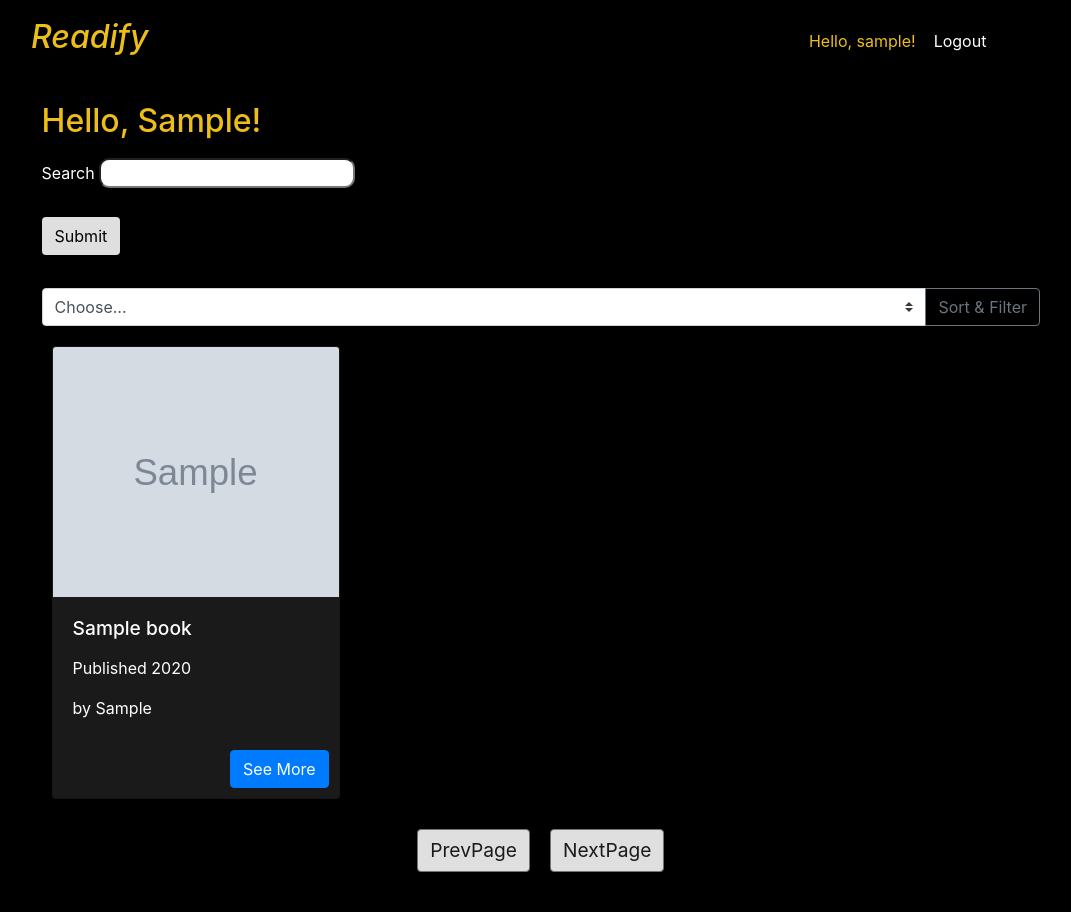
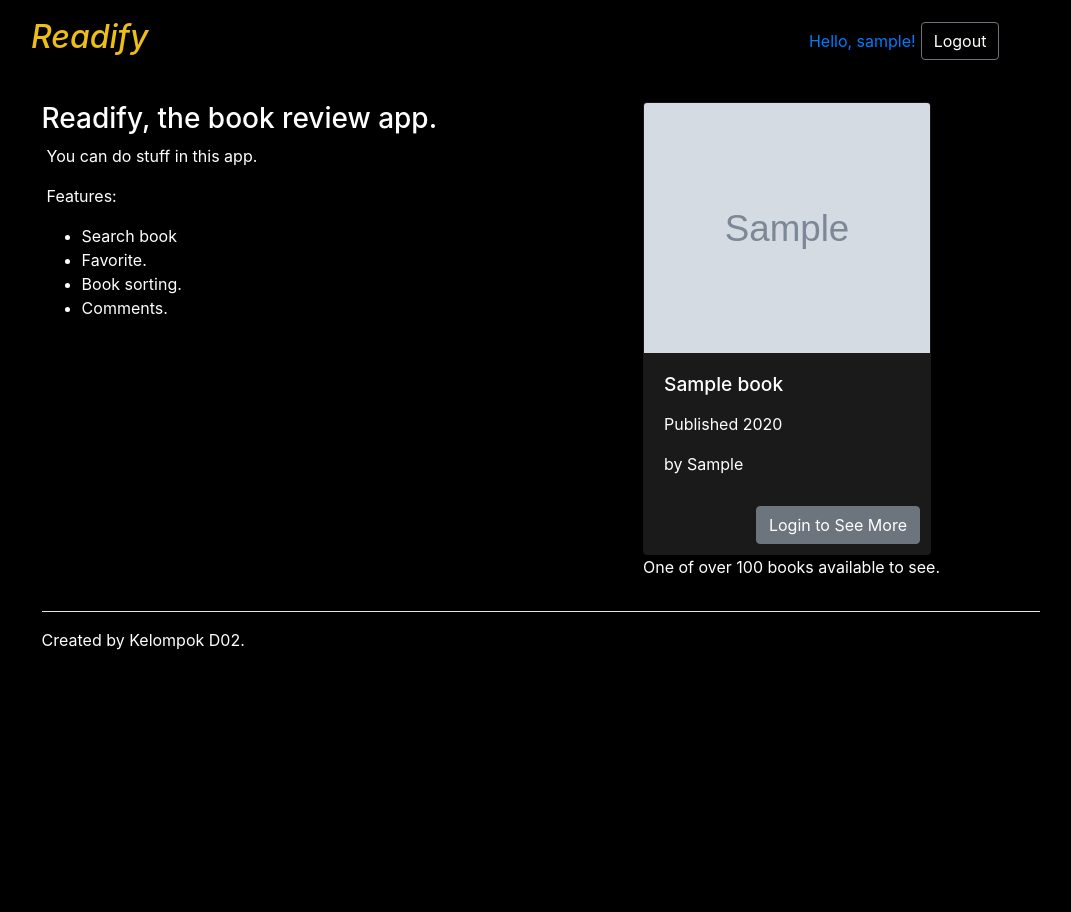
Before and after one commit to KelompokD02PBP/ProyekTS, a Django app: page / in a window 1280 px wide. Shown: the whole page, without its empty margins (112-1183 px from the left). After the commit the page ends 650 px from the top, so only its background shows below. Run offline with Django 4.2, Linux system fonts and the light colour scheme; a user stored in the database is signed in; tables that the repository leaves empty hold one stand-in row (values such as "Sample post"); grey boxes marked "Sample" are stand-in pictures; parts of the project's set-up code (start-up, migrations or seed data) failed here and were passed over; some libraries are stand-ins or nearby versions.

Commit message:
landing page + default profile

```diff
--- a/main/urls.py
+++ b/main/urls.py
@@ -4,7 +4,7 @@ from main.views import *
 app_name = 'main'
 
 urlpatterns = [
-    path('', show_main, name='show_main'),
+    path('', show_landing, name='show_landing'),
     path('<int:page_num>/', show_main_page, name='show_main_page'),
     path('search/<int:page_num>/', show_main_search, name='show_main_search'),
     path('register/', register, name="register"),
@@ -13,6 +13,7 @@ urlpatterns = [
     path('book/<int:id>/', book_review , name="book_review"),
     # path('my-profile/', show_self_profile , name="my_profile"),
     path('profile/<int:user_id>', show_profile , name="profile"),
+
     path('add-like/', add_like_ajax , name="add_like_ajax"),
     path('see-like/', see_like_ajax , name="see_like_ajax"),
     path('like-dislike/', like_dislike_ajax , name="like_dislike"),
@@ -20,5 +21,6 @@ urlpatterns = [
     path('get-username/',get_username , name="get_username"),
     path('sort_books_search/<int:page_num>/<str:order_by>/',sort_books_ajax_search,name="sort_books_search"),
     path('ajax/<int:page_num>/',sort_main_ajax,name="sort_main_ajax"),
-    path('ajaxsearch/<int:page_num>/',sort_main_ajax_search,name="sort_main_ajax_search")
+    path('ajaxsearch/<int:page_num>/',sort_main_ajax_search,name="sort_main_ajax_search"),
+    path('randombookapi/', get_random_book_ajax, name="get_random_book_ajax")
 ]
--- a/main/views.py
+++ b/main/views.py
@@ -25,6 +25,13 @@ from PIL import Image
 Image.MAX_IMAGE_PIXELS = 1000000
 
 from re import match
+from random import choice
+
+def show_landing(request):
+    context = {
+        "book": choice(Book.objects.all())
+    }
+    return render(request, "landing.html", context)
 
 def show_main(request):
     context = {}
@@ -76,13 +83,12 @@ def show_main_page(request, page_num):
 
     return render(request, "main.html", context)
 
+
 '''
 Show main jika search
 '''
 books_last_searched=[] #simpen search sebelumnya biar bisa next/prior page dengan cepat
 last_searched="" #simpen kata yang di search terakhir
-
-
 def show_main_search(request, page_num):
     global books_last_searched
     global last_searched
@@ -128,6 +134,8 @@ def show_main_search(request, page_num):
     #
     return render(request, "main.html", context)
 
+
+
 def register(request):
     user_form = UserCreationForm()
     profile_form = ProfileUserForm()
@@ -145,7 +153,6 @@ def register(request):
 
     context = {'user_form':user_form, 'profile_form':profile_form}
     return render(request, 'register.html', context)
-
 
 def login_user(request):
     if request.method == 'POST':
@@ -165,7 +172,7 @@ def login_user(request):
 
 def logout_user(request):
     logout(request)
-    response = HttpResponseRedirect(reverse('main:show_main'))
+    response = HttpResponseRedirect(reverse('main:show_landing'))
     response.delete_cookie('last_login')
     return response
 
@@ -262,11 +269,15 @@ def show_profile(request, user_id):
     profile = ProfileUser.objects.get(user__pk=user_id)
     books_you_like = Like.objects.filter(user__pk=user_id)
     print("books", profile.user.username ,"person like like", books_you_like)
-    context = {"profile":profile}
-    context['name']=request.user.username
-    context['books_you_like']=books_you_like
-    context['self_profile']=request.user==profile.user
-    context['user_id']=user_id
+
+    context = {
+        "profile": profile,
+        "name": request.user.username,
+        "books_you_like": books_you_like,
+        "self_profile": request.user==profile.user,
+        "user_id": user_id,
+    }
+
     print(context['self_profile'])
 
     return render(request, "profile.html", context)
@@ -306,7 +317,7 @@ def see_like_ajax(request):
         likes = Like.objects.filter(book=book)
         # print("likes", type(likes))
 
-        return HttpResponse(serializers.serialize('json',likes))
+        return HttpResponse(serializers.serialize('json',likes), content_type="application/json")
     return HttpResponseNotFound()
 
 #Function untuk mengetahui apakah user dalam kondisi like atau tidak terhadap buku
@@ -318,7 +329,7 @@ def like_dislike_ajax(request):
         book = Book.objects.get(pk=id)
         likes = Like.objects.filter(book=book, user = request.user)
 
-        return HttpResponse(serializers.serialize('json',likes))
+        return HttpResponse(serializers.serialize('json',likes), content_type="application/json")
     return HttpResponseNotFound()
 
 @csrf_exempt
@@ -339,7 +350,7 @@ def update_profile(request):
 
         #Jika username taken by another person
         if(len(already_exist)!=0 and already_exist[0].pk != profile.pk):
-            messages.info(request, 'Sorry, username taken')
+            messages.info(request, 'Username taken')
             return HttpResponse(serializers.serialize('json',[profile]), content_type="application/json")
 
         #Jika bukan email
@@ -366,7 +377,7 @@ def update_profile(request):
         profile.save()
 
         print(profile)
-        return HttpResponse(serializers.serialize('json',[profile]))
+        return HttpResponse(serializers.serialize('json',[profile]), content_type="application/json")
     return HttpResponseNotFound()
 
 @csrf_exempt
@@ -374,16 +385,16 @@ def get_username(request):
     id = request.POST.get("id")
     print("id in getusername",id)
     user = User.objects.filter(pk=id)
-    return HttpResponse(serializers.serialize('json',user))
+    return HttpResponse(serializers.serialize('json',user), content_type="application/json")
 
 def sort_books_ajax(request,page_num,order_by):
     sorted_books = get_katalog(page_num,order_by)
-    return HttpResponse(serializers.serialize('json',sorted_books))
+    return HttpResponse(serializers.serialize('json',sorted_books), content_type="application/json")
 
 @csrf_exempt
 def sort_books_ajax_search(request,page_num,order_by):
     sorted_books = search_katalog(last_searched, page_num,order_by)
-    return HttpResponse(serializers.serialize('json',sorted_books))
+    return HttpResponse(serializers.serialize('json',sorted_books), content_type="application/json")
 
 @csrf_exempt
 def sort_main_ajax(request,page_num):
@@ -409,7 +420,7 @@ def sort_main_ajax(request,page_num):
 
     sorted_books = get_katalog(page_num,order_by)
 
-    return HttpResponse(serializers.serialize('json',sorted_books))
+    return HttpResponse(serializers.serialize('json',sorted_books), content_type="application/json")
 
 @csrf_exempt
 def sort_main_ajax_search(request,page_num):
@@ -435,4 +446,10 @@ def sort_main_ajax_search(request,page_num):
 
     sorted_books = search_katalog(last_searched, page_num,order_by)
 
-    return HttpResponse(serializers.serialize('json',sorted_books))
+    return HttpResponse(serializers.serialize('json',sorted_books), content_type="application/json")
+
+
+@csrf_exempt
+def get_random_book_ajax(request):
+    book = choice(Book.objects.all())
+    return HttpResponse(serializers.serialize('json',[book]), content_type="application/json")
--- a/templates/base.html
+++ b/templates/base.html
@@ -25,7 +25,11 @@
     <body style="background-color: #000000;">
         <nav class="navbar navbar-expand-lg bg-body-tertiary" style="padding-left: 10%; padding-right: 12%; margin-bottom: 20px;background-color: #000000;">
             <div class="container-fluid">
-                <a href="{% url 'main:show_main_page' 1 %}">
+                {% if request.user.is_authenticated %}
+                    <a href="{% url 'main:show_main_page' 1 %}">
+                {% else %}
+                    <a href="{% url 'main:show_landing' %}">
+                {% endif%}
                 <h1 class="navbar-brand" href="/" style="font-size: xx-large; font-style: oblique;color: #ecbe17">
                     Readify
                 </h1>
@@ -37,18 +41,17 @@
                 <div class="collapse navbar-collapse" id="navbarNav">
 
                 </div>
-                <span class="navbar-text" style="margin-right: 5px;">
+                <span class="navbar-text" style="margin-right: 5px; color: #ecbe17;">
                     {% if request.user.is_authenticated %}
-                        <a style="color: #ecbe17;" href="{% url 'main:profile' user_id=request.user.pk %}">Hello, {{request.user.username}}!</a>
+                        <a href="{% url 'main:profile' user_id=request.user.pk %}">Hello, {{request.user.username}}!</a>
                     {% else %}
                         Hello there, please log in.
                     {% endif%}
                 </span>
                 {% if request.user.is_authenticated %}
                 <a href="{% url 'main:logout' %}">
-                    <button style="color: #ffffff; background-color: #000000;" class="btn" onmouseover="this.style.backgroundColor='#aeaeae'" onmouseout="this.style.backgroundColor='#000000'">Logout</button>
+                    <button style="color: #ffffff; background-color: #000000;" class="btn btn-outline-secondary" onmouseover="this.style.backgroundColor='#aeaeae'" onmouseout="this.style.backgroundColor='#000000'">Logout</button>
                 </a>
-
                 {% else %}
                 <a href="{% url 'main:login' %}">
                     <button class="btn btn-outline-warning">Login</button>
--- /dev/null
+++ b/templates/landing.html
@@ -0,0 +1,83 @@
+{% extends 'base.html' %}
+
+{% block meta %}
+<style>
+    content {
+        color: white;
+
+        display: flex;
+        flex-wrap: wrap;
+        flex-direction: row;
+        justify-content: space-between;
+    }
+    #random-book img#card-image {
+        animation-duration: 0.4s;
+        animation-timing-function: ease-in-out;
+    }
+</style>
+{% endblock meta %}
+
+{% block content %}
+<content>
+    <section id="text-desc">
+        <h3>Readify, the book review app.</h3>
+        <p style="padding-left: 5px;">
+            You can do stuff in this app.
+        </p>
+
+        <p style="padding-left: 5px;">
+            Features:
+            <ul>
+                <li>Search book</li>
+                <li>Favorite.</li>
+                <li>Book sorting.</li>
+                <li>Comments.</li>
+            </ul>
+        </p>
+    </section>
+
+    <section id="random-book" style="padding:0px 100px; min-height: max-content;">
+        <div class="card" style="width: 18rem;background-color: #1a1a1a;color: #ffffff;">
+            <div style="height: 250px;display: flex; justify-content: center;" id="img-container">
+                <img class="card-img-top" id="card-image" src="{{ book.image_url_l }}" alt="Card image cap"
+                    style="height: 250px; object-fit: cover;">
+            </div>
+            <div class="container-card" style="display: flex;justify-content: space-between;"></div>
+            <div class="card-body" style="display: flex; flex-direction: column;">
+                <h5 class="card-title" style="font-size: 16px; margin: 0;">
+                    <p style="font-size: larger;" id="card-title-text">{{ book.title }}</p>
+                </h5>
+                <p class="card-text" id="card-year-text" style="font-size: 16px;">Published {{ book.year_of_publish }}</p>
+                <p class="card-text" id="card-pub-text" style="font-size: 16px;">by {{ book.publisher }}</p>
+            </div>
+            <div style="align-self: flex-end;margin:10px">
+                <a href="{% url 'main:login' %}" class="btn btn-secondary" style="font-size: 16px;">Login to See More</a>
+            </div>
+        </div>
+        <p style="text-align: center;">
+            One of over 100 books available to see.
+        </p>
+    </section>
+</content>
+
+<footer style="text-align: left;color: white;">
+    <hr color="white">
+    <p>
+        Created by Kelompok D02.
+    </p>
+</footer>
+
+<script>
+    const randombook = setInterval(async function() {
+        console.log("hello")
+        const resp = await fetch(`/randombookapi/`, {})
+        const data = await resp.json()
+
+        document.getElementById("card-image").setAttribute("src", data[0].fields.image_url_l)
+        document.getElementById("card-title-text").innerHTML = `${data[0].fields.title}`
+        document.getElementById("card-year-text").innerHTML = `Published ${data[0].fields.year_of_publish}`
+        document.getElementById("card-pub-text").innerHTML = `by ${data[0].fields.publisher}`
+
+    }, 10000)
+</script>
+{% endblock content %}
```
Also changed, not shown: templates/main.html (+5 -5 lines), templates/profile.html (+6 -3 lines), .github/workflows/pbp-deploy.yml.
